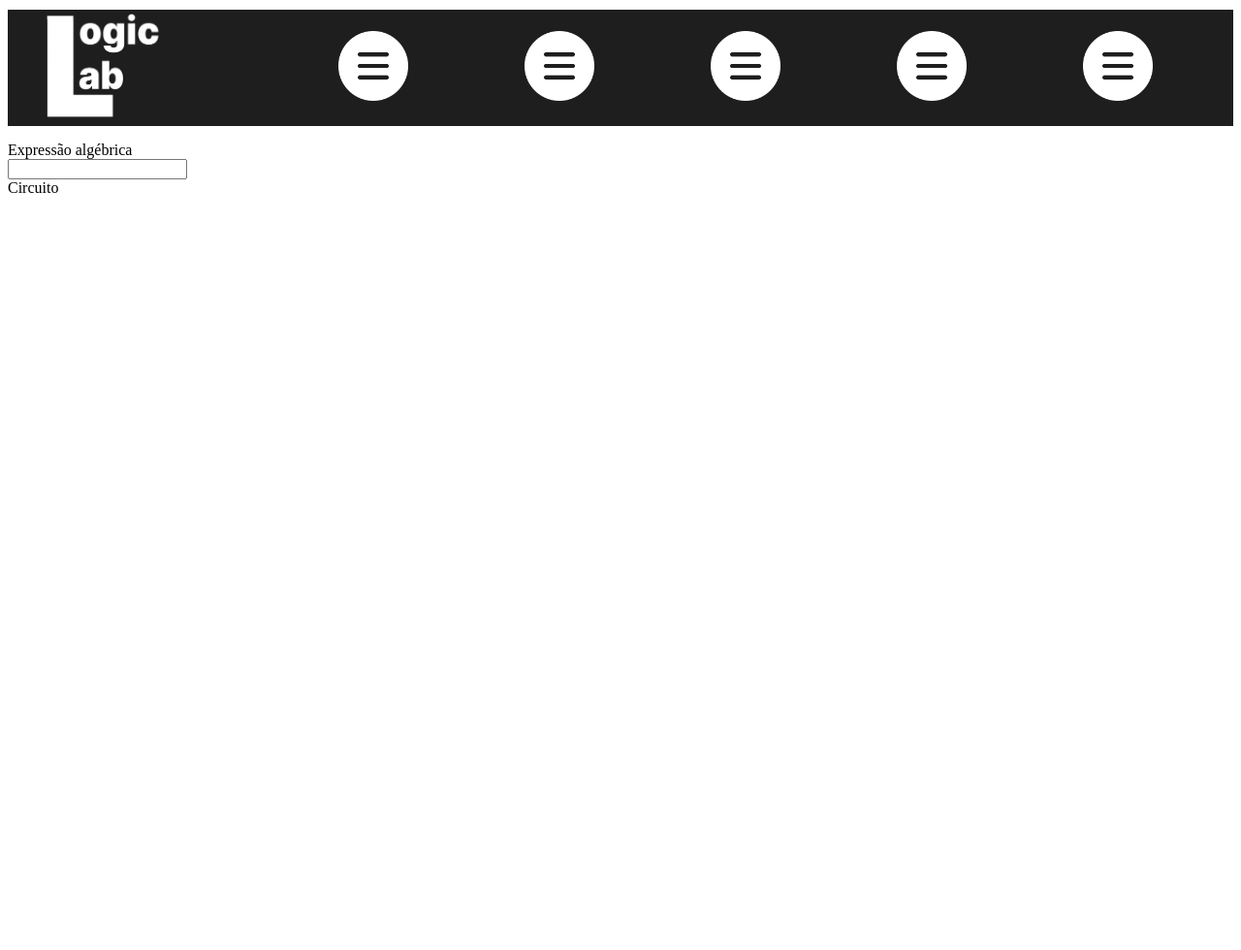
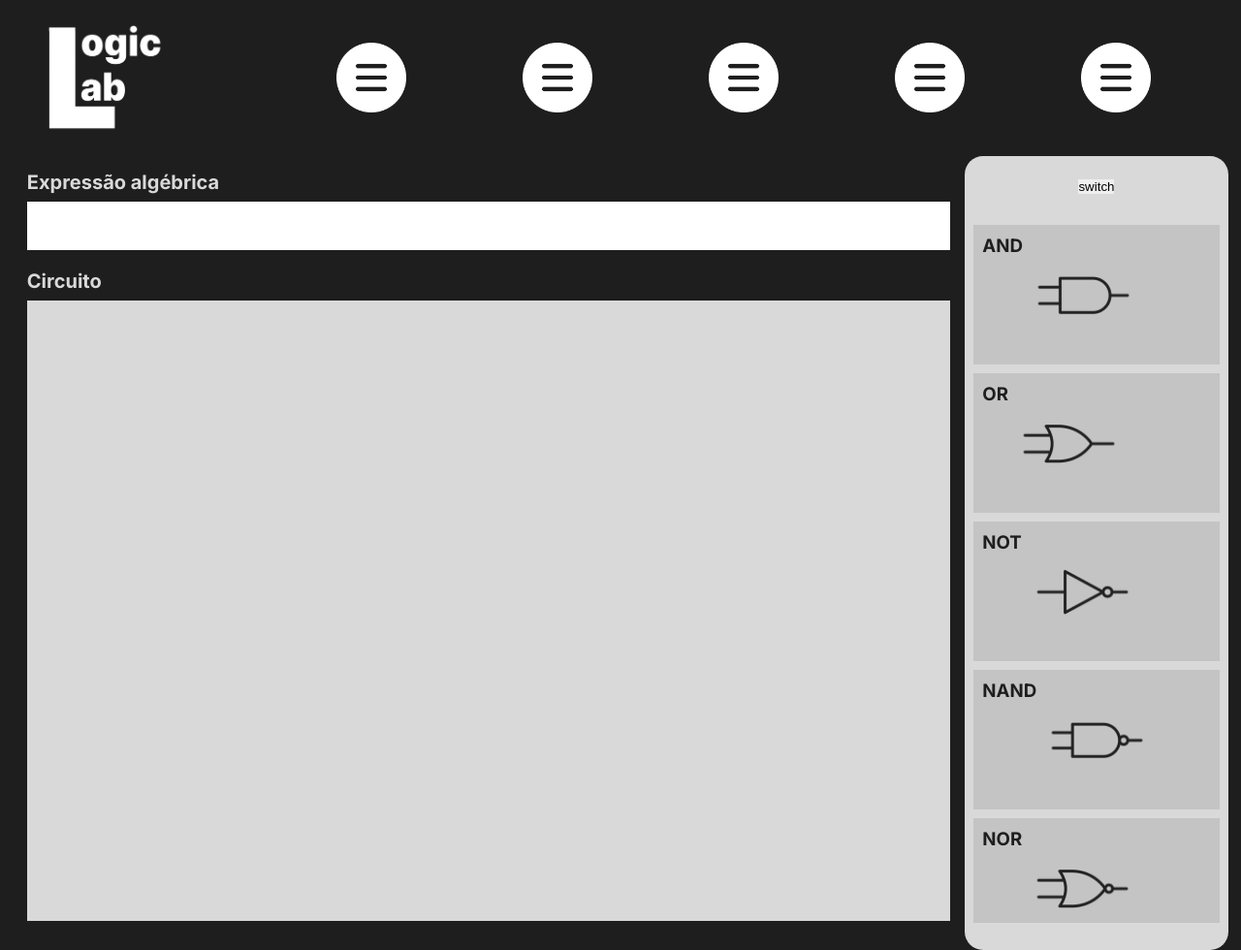
Before and after one commit to pab-h/LogicLab, a Flask app: template logiclab/templates/editorPage.html in a window 1280 px wide. Shown: the whole page at 97% size. Before the commit the page ends 199 px from the top, so only its background shows below. Run offline with Flask 3, Linux system fonts and the light colour scheme; the template is opened without the code that fills it, so the values that code supplies are empty.

Commit message:
feat: components

```diff
--- /dev/null
+++ b/logiclab/static/css/editor.css
@@ -0,0 +1,92 @@
+@import url("default.css");
+@import url("toolbar.css");
+
+.editor-container {
+    display: flex;
+}
+
+.expression-circuit-container {
+    background-color: #1E1E1E;
+    color: #D9D9D9;
+    font-size: 20px;
+    font-family: 'Inter';
+    font-weight: bold;
+    padding: 15px;
+    width: 75vw;
+}
+
+.expression-container {
+    display: flex;
+    flex-direction: column;
+    align-items: center;
+    width: 100%;
+    margin-bottom: 20px;
+}
+
+.expression-label {
+    align-self: flex-start;
+    margin-bottom: 8px;
+}
+
+.expression {
+    text-align: center;
+    font-family: 'Inter';
+    font-weight: bolder;
+    font-size: 20px;
+    width: 100%;
+    height: 2.5em;
+    border: none;
+    padding: 0;
+}
+
+.circuit-label {
+    margin-bottom: 8px;
+}
+
+.circuit-canvas {
+    background-color: #D9D9D9;
+    width: 100%;
+    height: 80vh;
+}
+
+
+
+.components-container {
+    background: #D9D9D9;
+    width: 20vw;
+    border-radius: 19px;
+    padding: .5rem ;
+    height: 100vh;
+}
+
+.components-container .switch {
+    display: flex;
+    justify-content: center;
+    padding: .75rem;
+    margin-bottom: 1rem
+}
+
+.components-container .components {
+    overflow-y: scroll;
+    height: 90vh;
+
+}
+
+.components-container .components .component {
+    margin-bottom: .5rem;
+    display: flex;
+    background: #c4c4c4;
+    padding: .5rem;
+
+}
+
+.components-container .components .component label {
+    font-weight: bold;
+    font-family: 'Inter', sans-serif;
+    color: #1e1e1e;
+    text-transform: uppercase;
+}
+
+.components-container .components .component img {
+    width: 125px;
+}
--- a/logiclab/templates/editorPage.html
+++ b/logiclab/templates/editorPage.html
@@ -7,15 +7,13 @@
     <title> Página do Editor </title>
 
     <link rel="preconnect" href="https://fonts.googleapis.com">
-    <link rel="preconnect" href="https://fonts.gstatic.com" crossorigin>
+    <link rel="preconnect" href="https://fonts.gstatic.com">
     <link
         href="https://fonts.googleapis.com/css2?family=Inter:wght@100..900&family=Poppins:ital,wght@0,100;0,200;0,300;0,400;0,500;0,600;0,700;0,800;0,900;1,100;1,200;1,300;1,400;1,500;1,600;1,700;1,800;1,900&display=swap"
         rel="stylesheet"
     >
 
-    <link rel="stylesheet" href="static/toolbar.css">
-    <link rel="stylesheet" href="static/editor.css">
-    <script defer src="static/toolbar.js"></script>
+    <link rel="stylesheet" href="static/css/editor.css">
 
 </head>
 
@@ -79,6 +77,7 @@
             </div>
     </nav>
 
+    <div class="editor-container">
         <div class="expression-circuit-container">
             <div class="expression-container">
                 <div class="expression-label">Expressão algébrica</div>
@@ -90,6 +89,52 @@
                 <div class="circuit-canvas"></div>
             </div>
         </div>
+
+        <div class="components-container">
+            <div class="switch">
+                <button> switch </button>
+            </div>
+            <div class="components">
+
+                <div class="component">
+                    <label> and </label>
+                    <img src="static/assets/gates/and.png" alt="and Gate">
+                </div>
+
+                <div class="component">
+                    <label> or </label>
+                    <img src="static/assets/gates/or.png" alt="or Gate">
+                </div>
+
+                <div class="component">
+                    <label> not </label>
+                    <img src="static/assets/gates/not.png" alt="not Gate">
+                </div>
+
+                <div class="component">
+                    <label> nand </label>
+                    <img src="static/assets/gates/nand.png" alt="nand Gate">
+                </div>
+
+                <div class="component">
+                    <label> nor </label>
+                    <img src="static/assets/gates/nor.png" alt="nor Gate">
+                </div>
+
+                <div class="component">
+                    <label> nxor </label>
+                    <img src="static/assets/gates/nxor.png" alt="nxor Gate">
+                </div>
+
+                <div class="component">
+                    <label> xor </label>
+                    <img src="static/assets/gates/xor.png" alt="xor Gate">
+                </div>
+
+            </div>
+        </div>
+    </div>
+
 </body>
 
 </html>
```
Lines whose indentation alone changed are shown as unchanged.
